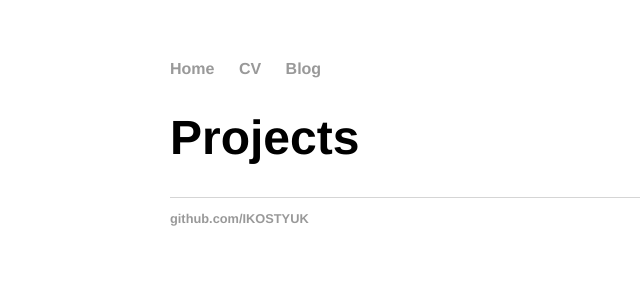
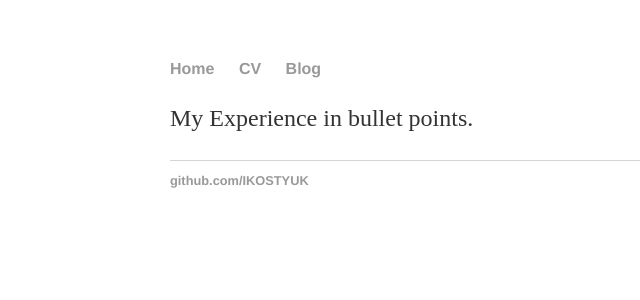
Before and after one commit to IKOSTYUK/ikostyuk.github.io, a Jekyll site: the page built from CV/index.html, in a window 1280 px wide. Shown: the top 300 px of the page, without its empty margins (22-662 px from the left). Built offline with Jekyll 4.4.1, drawn with Linux system fonts in a browser that asks for light colours.

Commit message:
Update index.html

```diff
--- a/CV/index.html
+++ b/CV/index.html
@@ -1,6 +1,11 @@
 ---
 layout: default
-title: Projects
+title: CV
+cv: active
+description: Experience
+
 ---
-	<h1>{{ page.title }}</h1>
-	<ul class="CV">
+<div class="cv">
+
+		<p> My Experience in bullet points. </p>
+</div>
```
